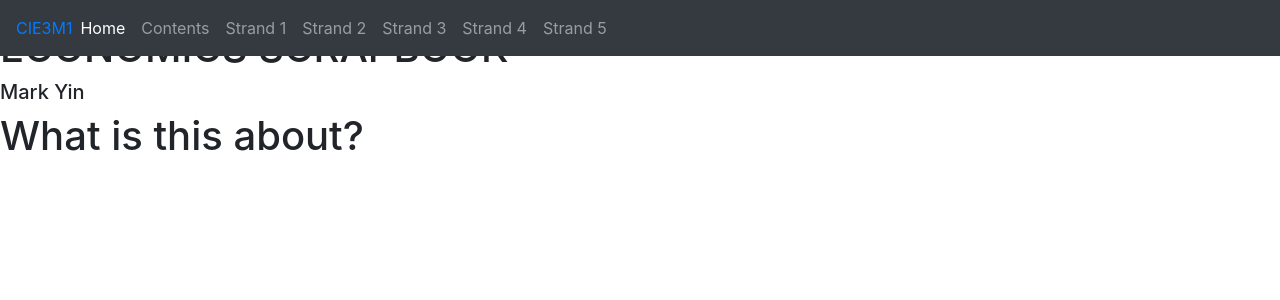
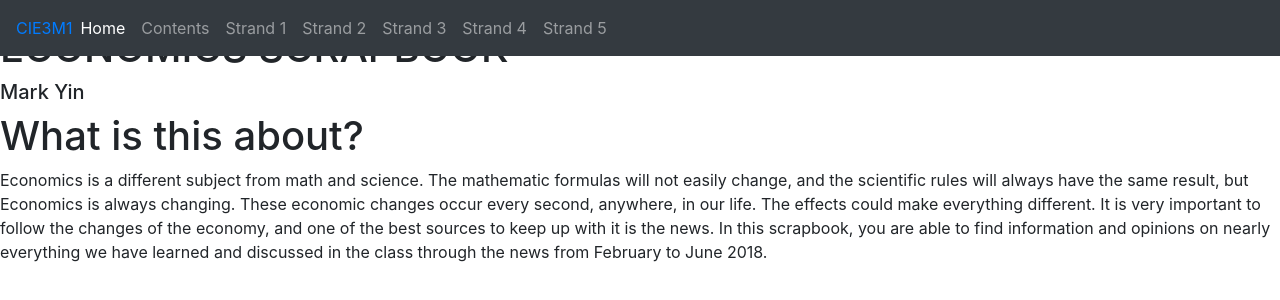
Before and after one commit to themarkyone/economic_scrapbook, a plain HTML site: page index.html in a window 1280 px wide. Drawn offline with nearby package versions, Linux system fonts and the light colour scheme.

Commit message:
update intro paragraphs

```diff
--- a/index.html
+++ b/index.html
@@ -56,6 +56,15 @@
         <!-- intro section -->
         <section id="introSection">
             <h1>What is this about?</h1>
+            <p>
+                Economics is a different subject from math and science. The mathematic formulas will not
+                easily change, and the scientific rules will always have the same result, but Economics
+                is always changing. These economic changes occur every second, anywhere, in our life. The
+                effects could make everything different. It is very important to follow the changes of
+                the economy, and one of the best sources to keep up with it is the news. In this scrapbook,
+                you are able to find information and opinions on nearly everything we have learned and
+                discussed in the class through the news from February to June 2018.
+            </p>
         </section>
 
         <!-- /////////////////////////////////////////////////////////////////////////////////////////////////////// -->
```
Also changed, not shown: 1 other file.
